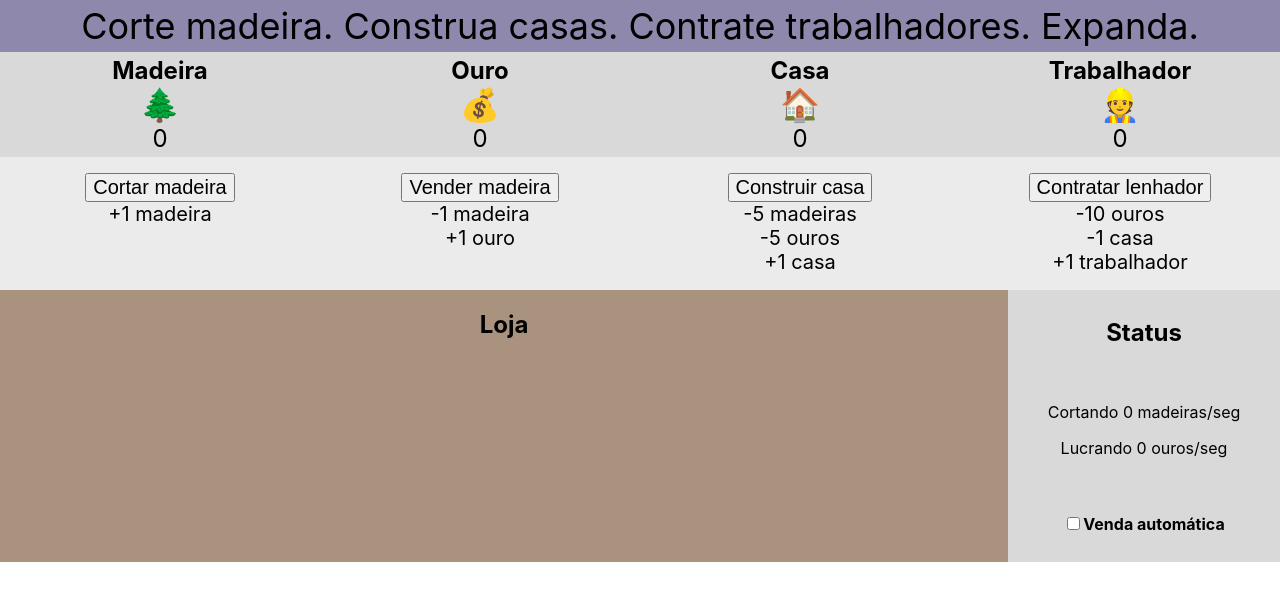
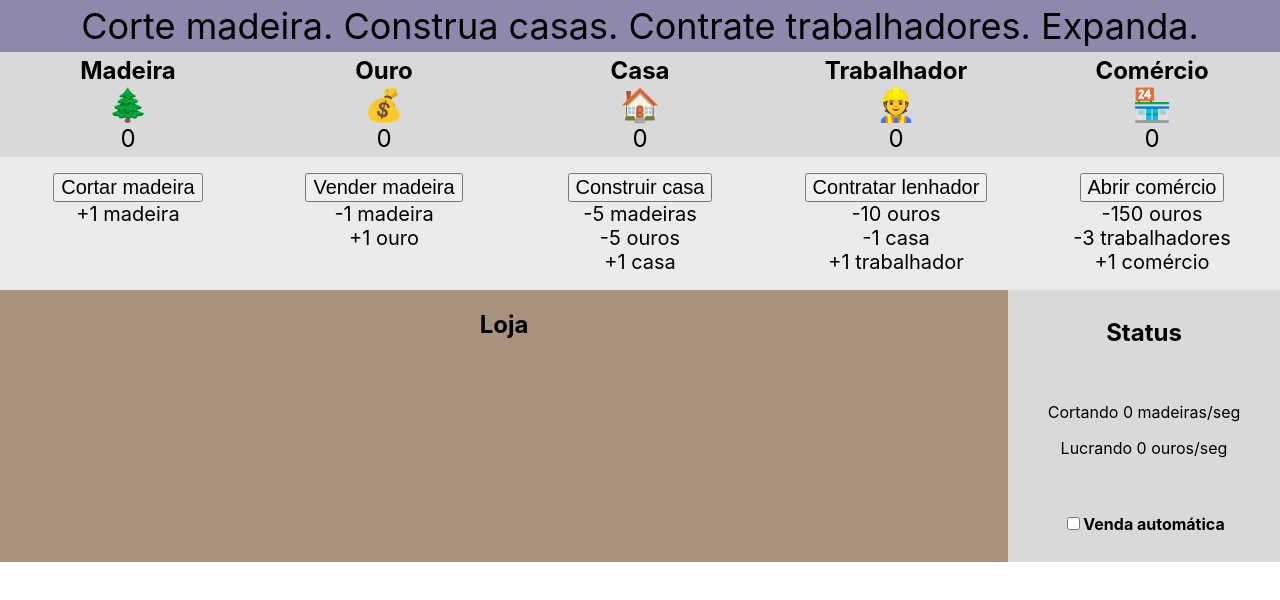
Before and after one commit to gabdumal/book_reidita, a React (Create React App) app: page / in a window 1280 px wide. Shown: the top 600 px of the page. Built offline with nearby package versions, Linux system fonts and the light colour scheme.

Commit message:
Implementa comércio e venda automática

```diff
--- a/src/App.js
+++ b/src/App.js
@@ -20,6 +20,7 @@ export default function App() {
     vender: { madeira: -1, ouro: 1 },
     construir: { madeira: -5, ouro: -5, casa: +1 },
     contratarLenhador: { ouro: -10, casa: -1, trabalhador: 1 },
+    abrirComercio: { ouro: -150, trabalhador: -3, comercio: 1 },
   });
 
   // Guarda velocidade dos processos
@@ -34,8 +35,12 @@ export default function App() {
         setEstoque((prevState) => ({ ...prevState, madeira: prevState.madeira + transacoes.cortar.madeira * multiplicador }));
         break;
       case "vender":
-        if (estoque.madeira >= transacoes.vender.madeira * -1) {
-          setEstoque((prevState) => ({ ...prevState, madeira: prevState.madeira + transacoes.vender.madeira * multiplicador, ouro: prevState.ouro + transacoes.vender.ouro * multiplicador }));
+        if (estoque.madeira > 0) {
+          let quantidade = transacoes.vender.madeira * -1 * multiplicador;
+          if (estoque.madeira < quantidade) {
+            quantidade = estoque.madeira;
+          }
+          setEstoque((prevState) => ({ ...prevState, madeira: prevState.madeira - quantidade, ouro: prevState.ouro + quantidade }));
         }
         break;
       case "construir":
@@ -46,6 +51,11 @@ export default function App() {
       case "contratarLenhador":
         if (estoque.ouro >= transacoes.contratarLenhador.ouro * -1 && estoque.casa >= transacoes.contratarLenhador.casa * -1) {
           setEstoque((prevState) => ({ ...prevState, ouro: prevState.ouro + transacoes.contratarLenhador.ouro, casa: prevState.casa + transacoes.contratarLenhador.casa, trabalhador: prevState.trabalhador + transacoes.contratarLenhador.trabalhador }));
+        }
+        break;
+      case "abrirComercio":
+        if (estoque.ouro >= transacoes.abrirComercio.ouro * -1 && estoque.trabalhador >= transacoes.abrirComercio.trabalhador * -1) {
+          setEstoque((prevState) => ({ ...prevState, ouro: prevState.ouro + transacoes.abrirComercio.ouro, trabalhador: prevState.trabalhador + transacoes.abrirComercio.trabalhador, comercio: prevState.comercio + transacoes.abrirComercio.comercio }));
         }
         break;
       default:
--- a/src/components/Acoes/Acoes.js
+++ b/src/components/Acoes/Acoes.js
@@ -8,6 +8,7 @@ export default function Acoes(props) {
             <Acao id="venderBtn" nome="Vender madeira" trocas={transacoes.vender} handleClick={props.handleClick} />
             <Acao id="construirBtn" nome="Construir casa" trocas={transacoes.construir} handleClick={props.handleClick} />
             <Acao id="contratarLenhadorBtn" nome="Contratar lenhador" trocas={transacoes.contratarLenhador} handleClick={props.handleClick} />
+            <Acao id="abrirComercioBtn" nome="Abrir comércio" trocas={transacoes.abrirComercio} handleClick={props.handleClick} />
         </section>
     );
 }
@@ -28,7 +29,8 @@ function Acao(props) {
             texto += "+";
         }
 
-        texto += valor + " " + recurso;
+        texto += valor + " ";
+        texto += recurso === "comercio" ? "comércio" : recurso;
 
         // Adiciona plural conforme necessário
         if (valor !== 1 && valor !== -1) {
--- a/src/components/Recursos/Recursos.js
+++ b/src/components/Recursos/Recursos.js
@@ -8,6 +8,7 @@ export default function Recursos(props) {
             <Recurso nome="Ouro" imagem="💰" valor={estoque.ouro} />
             <Recurso nome="Casa" imagem="🏠" valor={estoque.casa} />
             <Recurso nome="Trabalhador" imagem="👷" valor={estoque.trabalhador} />
+            <Recurso nome="Comércio" imagem="🏪" valor={estoque.comercio} />
         </section>
     );
 }
```
